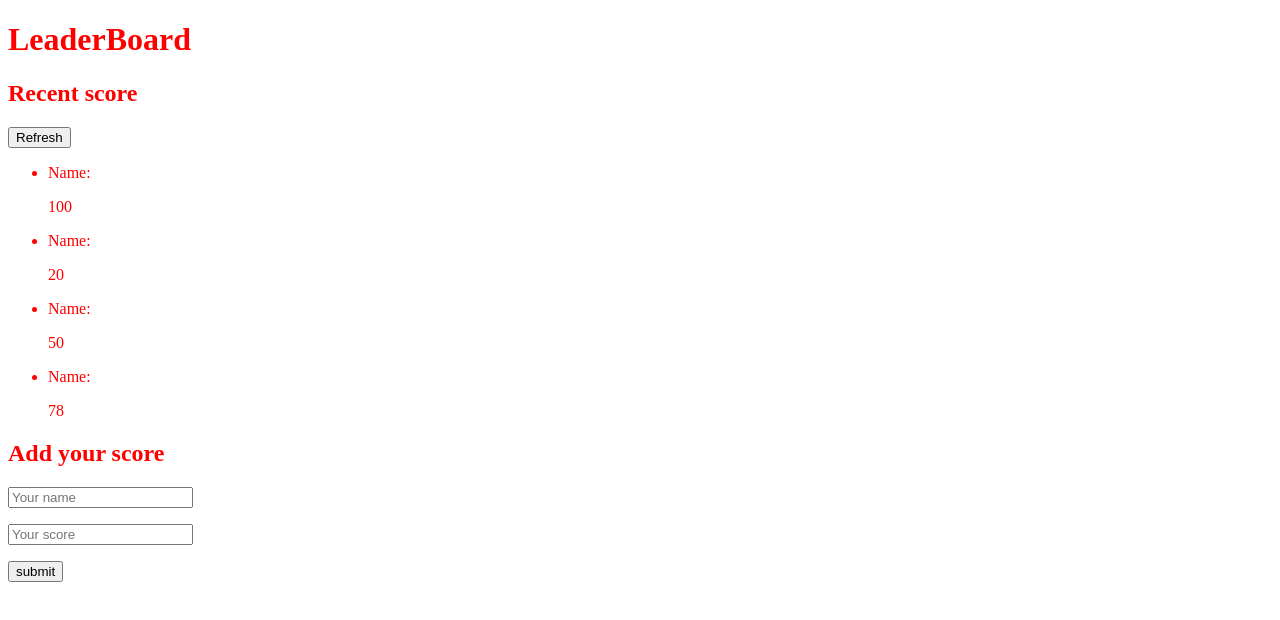
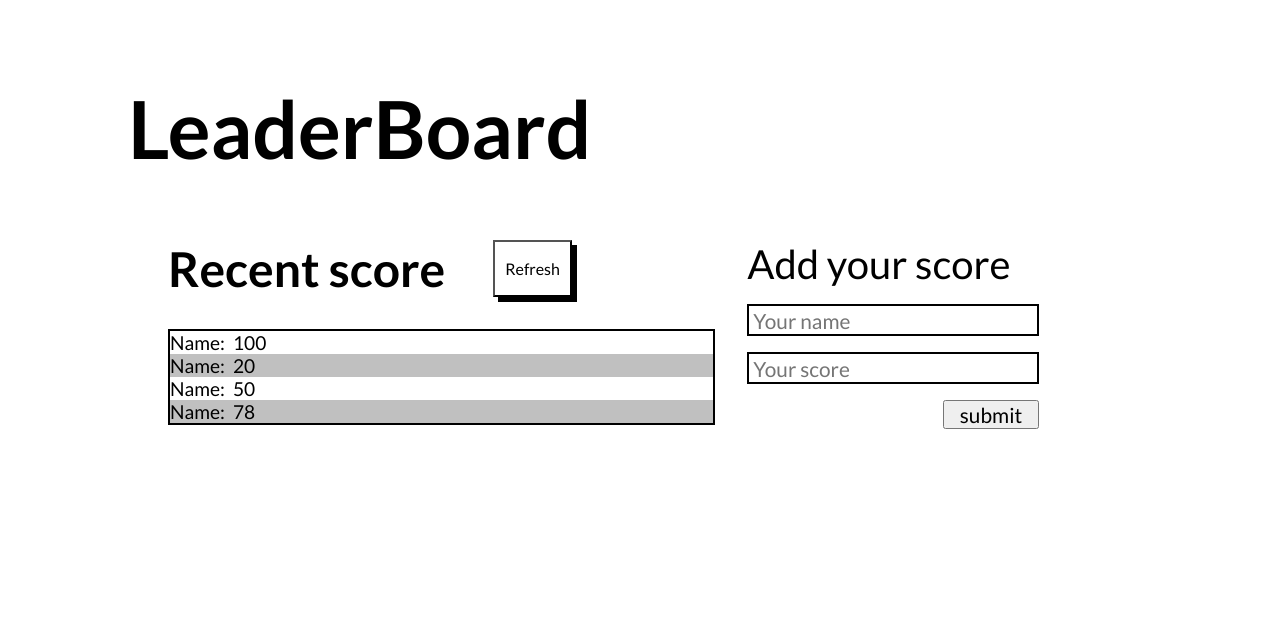
Before and after one commit to anyepeter/LeaderBoard, a website built with webpack: page src/index.html in a window 1280 px wide. Built offline with nearby package versions, Linux system fonts and the light colour scheme.

Commit message:
Style the wireframe

```diff
--- a/src/style.css
+++ b/src/style.css
@@ -1,3 +1,170 @@
-body {
-  color: red;
+*{
+  margin: 0;
+    padding: 0;
+    font-family: 'Lato', sans-serif;
+    box-sizing: border-box;
 }
+
+h1{
+  font-size: 3.5em;
+    font-weight: bold;
+    width: 100%;
+    height: 20vh;
+    margin-top:2rem;
+    text-align: center;
+
+}
+
+section{
+  width: 100%;
+  height: auto;
+  display: flex;
+  text-align: center;
+  flex-direction: column-reverse;
+  gap: 2rem;
+
+}
+
+.form-container {
+  width: 100%;
+  height: auto;
+  display: flex;
+  flex-direction: column;
+  gap: 1rem;
+  align-items: center;
+
+}
+
+.form-container h2{
+  font-size: 2.5em;
+  font-weight: 400;
+}
+
+form{
+  width: 80%;
+  display: flex;
+  flex-direction: column;
+  gap: 0.5rem;
+}
+
+form input{
+  font-size: 1.3em;
+  width: 100%;
+  padding-left: 0.2em;
+  height: 2rem;
+  border: 2px solid black;
+}
+
+
+form button{
+  font-size: 1.3em;
+  width: 6rem;
+}
+.button-container{
+  display: flex;
+  flex-direction: row;
+  justify-content: flex-end;
+}
+
+.score-container{
+  width: 100%;
+  height:auto;
+  text-align: center;
+  display: flex;
+  flex-direction: column;
+  gap: 2em;
+  align-items: center;
+}
+
+.score{
+  display: flex;
+  justify-content: center;
+  gap: 3rem;
+  text-align: center;
+
+}
+
+.score h2{
+  font-size: 2em;
+}
+
+.score button{
+  background-color: #fff;
+  padding: 10px;
+  font-size: 1em;
+  box-shadow: 5px 5px black;
+}
+
+.items-container{
+  width: 70%;
+  border: 2px solid black;
+  list-style: none;
+}
+
+li{
+  width: 100%;
+  display: flex;
+  justify-content: flex-start;
+  gap:0.5rem;
+  font-size: 1.2rem;
+
+}
+
+.background{
+  background-color: silver;
+}
+
+@media (min-width: 768px) {
+
+  h1{
+    font-size: 5rem;
+      width: auto;
+      margin-top: 5rem;
+      margin-left: 3rem;
+      text-align: left;
+  }
+
+  section{
+    display: flex;
+    text-align: left;
+    flex-direction: row;
+    justify-content: flex-start;
+    padding: 0 5.5rem;
+
+  }
+
+  .form-container {
+    width: 40%;
+    height: auto;
+    display: flex;
+    flex-direction: column;
+    gap: 1rem;
+    align-items: flex-start;
+
+  }
+
+  .score-container{
+    width: 60%;
+    height:auto;
+    align-items: flex-start;
+
+  }
+
+  body{
+    padding: 0 5rem;
+  }
+
+  .items-container{
+    width: 100%;
+    border: 2px solid black;
+    list-style: none;
+  }
+
+  .score h2{
+    font-size: 3em;
+  }
+
+  form{
+    gap: 1rem;
+  }
+}
```
